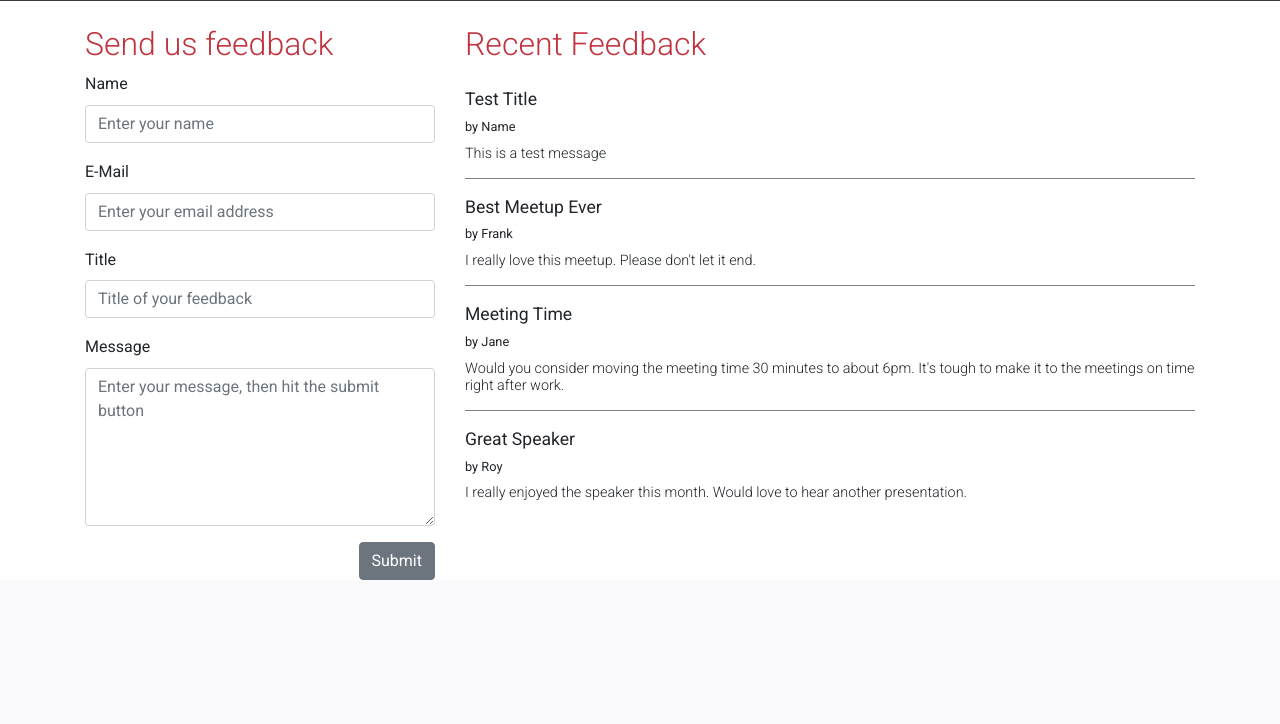
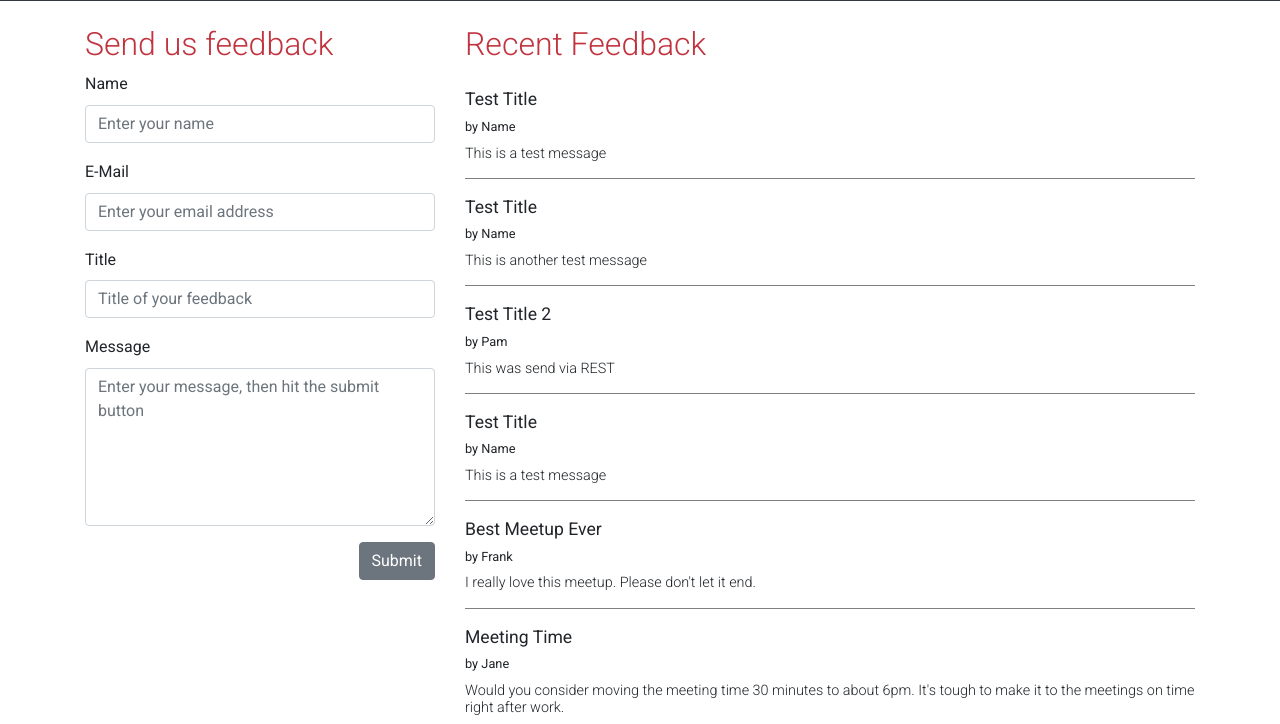
Before and after one commit to manvinderjit/node-demo-project-1, a Node server app: page /feedback in a window 1280 px wide. Shown: the part 375-1099 px from the top of the page. Before the commit the page ends 955 px from the top, so only its background shows below. Run offline with Node 20, Linux system fonts and the light colour scheme; some libraries are stand-ins or nearby versions.

Commit message:
unit 7 finish

```diff
--- a/data/feedback.json
+++ b/data/feedback.json
@@ -1 +1 @@
-[{"name":"Name","email":"test@test.com","title":"Test Title","message":"This is a test message"},{"name":"Frank","email":"frank-smith@gmail.com","title":"Best Meetup Ever","message":"I really love this meetup. Please don't let it end."},{"name":"Jane","email":"jane-miller@gmail.com","title":"Meeting Time","message":"Would you consider moving the meeting time 30 minutes to about 6pm. It's tough to make it to the meetings on time right after work."},{"name":"Roy","email":"roy-jones@gmail.com","title":"Great Speaker","message":"I really enjoyed the speaker this month. Would love to hear another presentation."}]
+[{"name":"Name","email":"test@test.com","title":"Test Title","message":"This is a test message"},{"name":"Name","email":"test@test.com","title":"Test Title","message":"This is another test message"},{"name":"Pam","email":"test2@test.com","title":"Test Title 2","message":"This was send via REST"},{"name":"Name","email":"test@test.com","title":"Test Title","message":"This is a test message"},{"name":"Frank","email":"frank-smith@gmail.com","title":"Best Meetup Ever","message":"I really love this meetup. Please don't let it end."},{"name":"Jane","email":"jane-miller@gmail.com","title":"Meeting Time","message":"Would you consider moving the meeting time 30 minutes to about 6pm. It's tough to make it to the meetings on time right after work."},{"name":"Roy","email":"roy-jones@gmail.com","title":"Great Speaker","message":"I really enjoyed the speaker this month. Would love to hear another presentation."}]
--- a/routes/feedback.js
+++ b/routes/feedback.js
@@ -3,6 +3,27 @@ const express = require('express')
 const { check, validationResult } = require('express-validator')
 
 const router = express.Router()
+
+const validations = [check('name')
+  .trim()
+  .isLength({min: 3})
+  .escape()
+  .withMessage('A name is required'),
+  check('email')
+  .trim()
+  .isEmail()
+  .normalizeEmail()
+  .withMessage('A valid email address is required'),
+  check('title')
+  .trim()
+  .isLength({min: 3})
+  .escape()
+  .withMessage('A title is required'),
+  check('message')
+  .trim()
+  .isLength({min: 5})
+  .escape()
+  .withMessage('A message is required'),]
 
 module.exports = (params) => {
   const { feedbackService } = params
@@ -29,29 +50,7 @@ module.exports = (params) => {
     }
   })
 
-  router.post('/', [
-    check('name')
-    .trim()
-    .isLength({min: 3})
-    .escape()
-    .withMessage('A name is required'),
-    check('email')
-    .trim()
-    .isEmail()
-    .normalizeEmail()
-    .withMessage('A valid email address is required'),
-    check('title')
-    .trim()
-    .isLength({min: 3})
-    .escape()
-    .withMessage('A title is required'),
-    check('message')
-    .trim()
-    .isLength({min: 5})
-    .escape()
-    .withMessage('A message is required'),
-
-  ], async (req, res, next) => {
+  router.post('/', validations, async (req, res, next) => {
     try {
       const errors = validationResult(req);
       if(!errors.isEmpty()){
@@ -62,7 +61,6 @@ module.exports = (params) => {
       }
 
       const {name, email, title, message} = req.body
-
       await feedbackService.addEntry(name, email, title, message);
       req.session.feedback = {
         message: 'Thank you for your feedback',
@@ -73,5 +71,21 @@ module.exports = (params) => {
     }
   })
 
+  router.post('/api', validations, async (req, res, next) => {
+    try {
+      const errors = validationResult(req);
+      if(!errors.isEmpty){
+        return res.json({errors: errors.array()});
+      }
+      const {name, email, title, message} = req.body
+      await feedbackService.addEntry(name, email, title, message);
+      const feedback = await feedbackService.getList();
+      return res.json({ feedback, successMessage: 'Thank you for your feedback' })
+
+    } catch (err) {
+      return next(err)
+    }
+  });
+
   return router
 }
--- a/server.js
+++ b/server.js
@@ -27,6 +27,7 @@ app.use(
 )
 
 app.use(bodyParser.urlencoded({ extended:true }))
+app.use(bodyParser.json())
 
 app.set('view engine', 'ejs')
 app.set('views', path.join(__dirname, './views'))
--- a/views/layout/partials/scripts.ejs
+++ b/views/layout/partials/scripts.ejs
@@ -13,4 +13,10 @@
     integrity="sha384-JZR6Spejh4U02d8jOt6vLEHfe/JQGiRRSQQxSfFWpi1MquVdAyjUar5+76PVCmYl"
     crossorigin="anonymous"
 ></script>
-<script src="/js/pixgrid.js"></script>
+<% if(locals.artwork) {%>
+    <script src="/js/pixgrid.js"></script>
+<%}%>
+
+<% if(locals.feedback) {%>
+    <script src="/js/feedback.js"></script>
+<%}%>
--- a/views/pages/feedback.ejs
+++ b/views/pages/feedback.ejs
@@ -3,6 +3,7 @@
     <div class="col-md-4">
       <div class="maincontent">
         <h1>Send us feedback</h1>
+        <div class="feedback-status">
           <% if(locals.errors) { %>
             <div class="alert alert-danger">
               <ul>
@@ -16,6 +17,7 @@
               <%= successMessage %>
             </div>
           <%}%>
+        </div>
 
         <form class="feedback-form" method="POST" action="/feedback">
           <div class="form-group">
```
Lines whose indentation alone changed are shown as unchanged.
